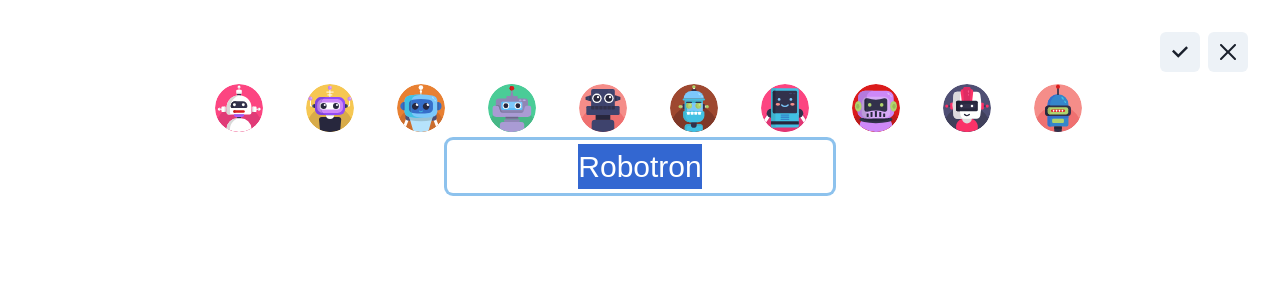
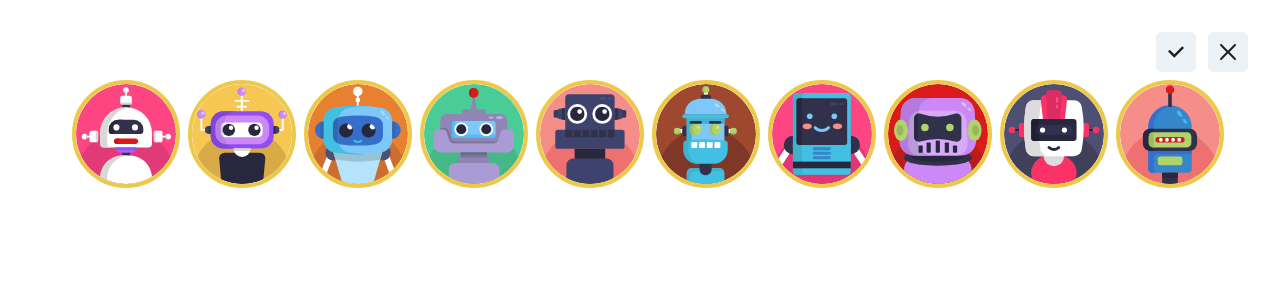
Before and after one commit to soda-sorcery/ts-workshop, a React (Create React App) app: page / in a window 1280 px wide. Both pictures are taken after a click on the button 1228 px from the left and 52 px from the top of the page. Shown: the top 300 px of the page. Built offline with nearby package versions, Linux system fonts and the light colour scheme.

Commit message:
Draft/naughty jones (#2)
* Update 4 files

* Update 7 files

* Update 8 files

* Update robot-icon.js

* Update 4 files

```diff
--- a/src/api/avatar.js
+++ /dev/null
@@ -1,8 +0,0 @@
-const getAvatar = () => {
-  return {
-    avatarId: 10,
-    name: "taco"
-  };
-};
-
-export { getAvatar };
--- a/src/components/icons/robot-icon/robot-icon.js
+++ b/src/components/icons/robot-icon/robot-icon.js
@@ -1,21 +1,41 @@
-import { ReactSVG } from "react-svg";
-import { Box, Avatar } from "@chakra-ui/react";
+import {
+  Box,
+  Avatar,
+  AvatarBadge,
+  useColorModeValue,
+  useToken,
+} from "@chakra-ui/react";
 
-const RobotIcon = ({ iconId = 1 }) => {
+const RobotIcon = ({ iconId = 1, isSelected = false, ...rest }) => {
+  const [outline, boxShadow, unSelected] = useToken("colors", [
+    "red.400",
+    "purple.700",
+    "yellow.400",
+  ]);
   return (
-    <Box width="75px" height="auto">
-      {/* <ReactSVG src={`/icons/icon-${iconId}.svg`} /> */}
-      <Avatar
-        _hover={{
-          borderColor: "red.500",
-          border: "1px solid transparent",
-          borderRadius: "2"
-        }}
-        ignoreFallback
-        loading="eager"
-        src={`/icons/icon-${iconId}.svg`}
-      />
-    </Box>
+    <>
+      {!isSelected && (
+        <Avatar
+          width="100px"
+          height="auto"
+          outline="4px solid"
+          outlineColor={unSelected}
+          {...rest}
+          src={`/icons/icon-${iconId}.svg`}
+        />
+      )}
+      {isSelected && (
+        <Avatar
+          width="100px"
+          height="auto"
+          {...rest}
+          outline="4px solid"
+          outlineColor={outline}
+          boxShadow={`0 0 30px ${boxShadow}`}
+          src={`/icons/icon-${iconId}.svg`}
+        />
+      )}
+    </>
   );
 };
 
--- a/src/features/avatar/avatar.js
+++ b/src/features/avatar/avatar.js
@@ -1,45 +1,44 @@
-import "./avatar.css";
-import { Flex, Heading, IconButton } from "@chakra-ui/react";
+
+import { Flex, IconButton, ButtonGroup } from "@chakra-ui/react";
 import { EditIcon, CheckIcon, CloseIcon } from "@chakra-ui/icons";
-import { getAvatar } from "../../api/avatar";
-import { useEffect, useState } from "react";
+import { useState } from "react";
+import { DEFAULT_AVATAR_ID } from "./constants";
 import { RobotIcon } from "../../components/icons/robot-icon";
-import { DEFAULT_AVATAR_ID, DEFAULT_AVATAR_NAME } from "./constants";
-import { AvatarForm } from "./components/avatar-form";
-import { StaticAvatar } from "./components/static-avatar";
+import { AvatarList } from "./components/avatar-list";
 
 const Avatar = () => {
-  const [avatar, setAvatar] = useState({
-    id: DEFAULT_AVATAR_ID,
-    name: DEFAULT_AVATAR_NAME
-  });
+  const [avatarId, setAvatar] = useState(DEFAULT_AVATAR_ID);
   const [isEditMode, setIsEditMode] = useState(false);
 
-  const onEditHandler = () => {
+  const onCancelHandler = () => {
+    setIsEditMode(() => !isEditMode);
+    setAvatar(DEFAULT_AVATAR_ID);
+  };
+
+  const onSaveHandler = () => {
     setIsEditMode(() => !isEditMode);
   };
 
   const formHandler = (updatedAvatar) => {
     setAvatar(updatedAvatar);
-    setIsEditMode(false);
   };
 
   return (
     <Flex direction="column" m="7">
       <Flex justifyContent="end">
         {!isEditMode && (
-          <IconButton m="1" onClick={onEditHandler} icon={<EditIcon />} />
+          <IconButton m="1" onClick={onSaveHandler} icon={<EditIcon />} />
         )}
         {isEditMode && (
-          <>
-            <IconButton m="1" onClick={onEditHandler} icon={<CheckIcon />} />
-            <IconButton m="1" onClick={onEditHandler} icon={<CloseIcon />} />
-          </>
+          <ButtonGroup>
+            <IconButton m="1" onClick={onSaveHandler} icon={<CheckIcon />} />
+            <IconButton m="1" onClick={onCancelHandler} icon={<CloseIcon />} />
+          </ButtonGroup>
         )}
       </Flex>
       <Flex alignItems="center" direction="column">
-        {!isEditMode && <StaticAvatar iconId={avatar?.id} />}
-        {isEditMode && <AvatarForm formHandler={formHandler} />}
+        {!isEditMode && <RobotIcon iconId={avatarId} />}
+        {isEditMode && <AvatarList clickHandler={formHandler} />}
       </Flex>
     </Flex>
   );
--- a/src/features/avatar/components/avatar-editable-text/avatar-editable-text.js
+++ /dev/null
@@ -1,27 +0,0 @@
-import {
-  Editable,
-  EditableInput,
-  EditablePreview,
-  Heading
-} from "@chakra-ui/react";
-import { DEFAULT_AVATAR_NAME } from "../../constants";
-
-const AvatarEditableText = ({
-  name = DEFAULT_AVATAR_NAME,
-  isDisabled = false,
-  isEditMode = false
-}) => {
-  return (
-    <Editable
-      startWithEditView={isEditMode}
-      isDisabled={isDisabled}
-      fontSize="3xl"
-      defaultValue={name}
-    >
-      <EditablePreview />
-      <EditableInput />
-    </Editable>
-  );
-};
-
-export { AvatarEditableText };
--- a/src/features/avatar/components/avatar-editable-text/index.js
+++ /dev/null
@@ -1,3 +0,0 @@
-import { AvatarEditableText } from "./avatar-editable-text";
-
-export { AvatarEditableText };
--- a/src/features/avatar/components/avatar-form/avatar-form.js
+++ /dev/null
@@ -1,29 +0,0 @@
-import { useState } from "react";
-import { DEFAULT_AVATAR_ID, DEFAULT_AVATAR_NAME } from "../../constants";
-import { RobotIcon } from "../../../../components/icons/robot-icon";
-import { AvatarEditableText } from "../avatar-editable-text";
-import { AvatarList } from "../avatar-list";
-import { Box, Flex } from "@chakra-ui/react";
-
-const AvatarForm = ({ formHandler }) => {
-  const [avatar, setAvatar] = useState({
-    id: DEFAULT_AVATAR_ID,
-    name: DEFAULT_AVATAR_NAME
-  });
-
-  const setAvatarImg = (id) => {
-    console.log(id);
-    const update = { ...avatar, id };
-    setAvatar(update);
-    formHandler(update);
-  };
-
-  return (
-    <Flex alignItems="center" direction="column">
-      <AvatarList clickHandler={setAvatarImg} />
-      <AvatarEditableText isEditMode />
-    </Flex>
-  );
-};
-
-export { AvatarForm };
--- a/src/features/avatar/components/avatar-form/index.js
+++ /dev/null
@@ -1,3 +0,0 @@
-import { AvatarForm } from "./avatar-form";
-
-export { AvatarForm };
--- a/src/features/avatar/components/avatar-list/avatar-list.js
+++ b/src/features/avatar/components/avatar-list/avatar-list.js
@@ -1,17 +1,39 @@
 import { RobotIcon } from "../../../../components/icons/robot-icon";
 import { Box, UnorderedList, ListItem } from "@chakra-ui/react";
+import { useState } from "react";
 
 const listSize = new Array(10).fill("");
 
 const AvatarList = ({ clickHandler }) => {
+  const [selectedId, setSelectedId] = useState(0);
+
+  const onClickHandler = (id) => {
+    setSelectedId(id);
+    clickHandler(id);
+  };
+
   return (
     <UnorderedList display="flex" flexWrap="wrap">
       {listSize.length &&
-        listSize.map((_, index) => (
-          <ListItem m="2" listStyleType="none" key={index + 1} id={index + 1}>
-            <RobotIcon onClick={clickHandler} iconId={index + 1} />
-          </ListItem>
-        ))}
+        listSize.map((_, index) => {
+          const id = index + 1;
+          const isSelected = Number(selectedId) === id;
+          return (
+            <ListItem
+              m="2"
+              onClick={() => onClickHandler(id)}
+              listStyleType="none"
+              key={id}
+              id={id}
+            >
+              <RobotIcon
+                iconId={id}
+                isSelected={isSelected}
+                _hover={{ transform: "scale(1.25)" }}
+              />
+            </ListItem>
+          );
+        })}
     </UnorderedList>
   );
 };
--- a/src/features/avatar/components/static-avatar/index.js
+++ /dev/null
@@ -1,3 +0,0 @@
-import { StaticAvatar } from "./static-avatar";
-
-export { StaticAvatar };
--- a/src/features/avatar/components/static-avatar/static-avatar.js
+++ /dev/null
@@ -1,15 +0,0 @@
-import { DEFAULT_AVATAR_ID } from "../../constants";
-import { RobotIcon } from "../../../../components/icons/robot-icon";
-import { AvatarEditableText } from "../avatar-editable-text";
-import React from "react";
-
-const StaticAvatar = ({ iconId = DEFAULT_AVATAR_ID }) => {
-  return (
-    <React.Fragment>
-      <RobotIcon iconId={iconId} />
-      <AvatarEditableText isDisabled />
-    </React.Fragment>
-  );
-};
-
-export { StaticAvatar };
```
